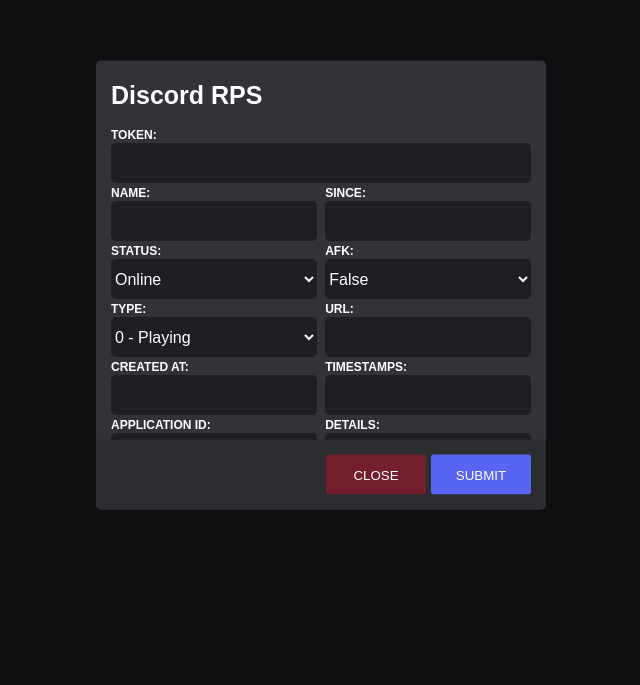
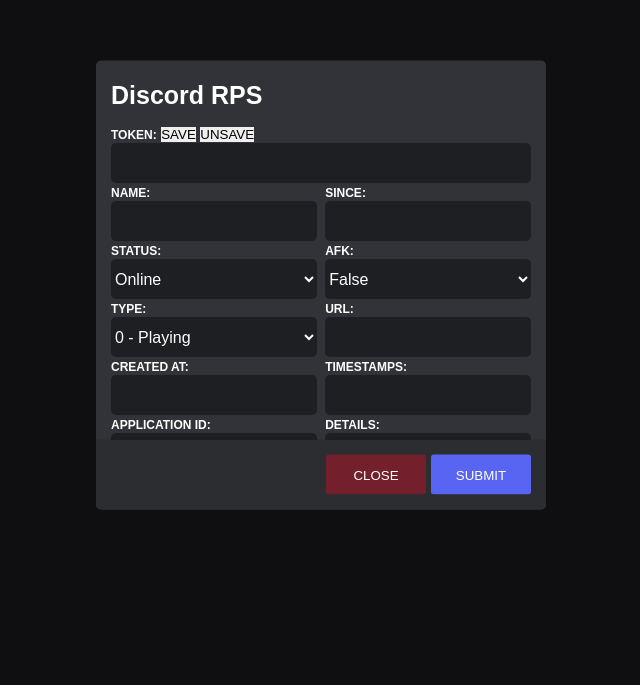
Before and after one commit to lilmond/Discord-RPS, a plain HTML site: page index.html in a window 1280 px wide. Shown: the part 115-800 px from the top of the page, without its empty margins (319-959 px from the left). Drawn offline with Linux system fonts and the light colour scheme.

Commit message:
Update index.html

```diff
--- a/index.html
+++ b/index.html
@@ -16,6 +16,8 @@
                 </div>
                 <div class="form-inputs-container">
                     <label for="token">TOKEN:</label>
+                    <button class="input-upper-button" id="save_token_button">SAVE</button>
+                    <button class="input-upper-button" id="unsave_token_button">UNSAVE</button>
                     <input type="password" id="token"/>
                     <div class="double-inputs">
                         <div class="double-input">
```
